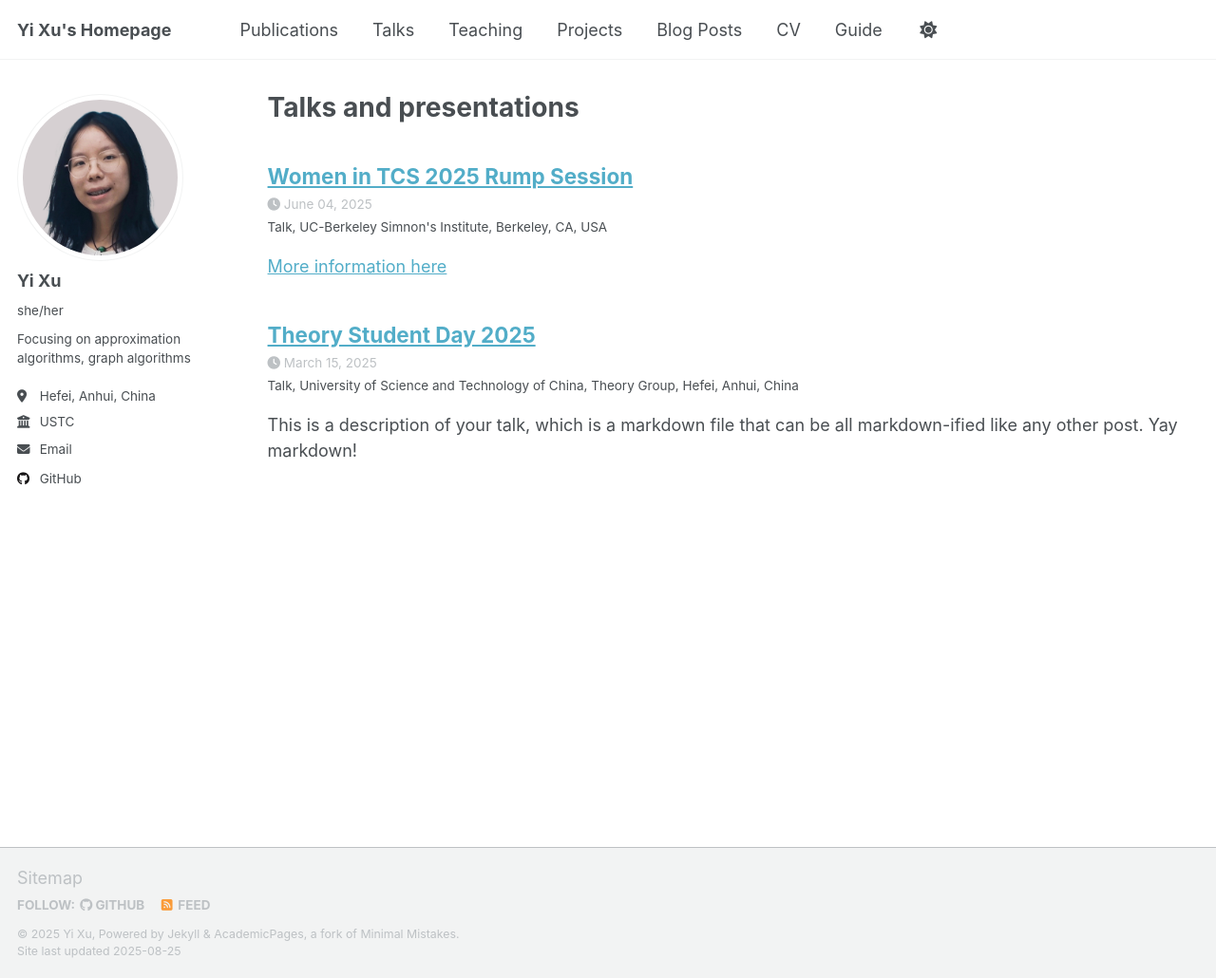
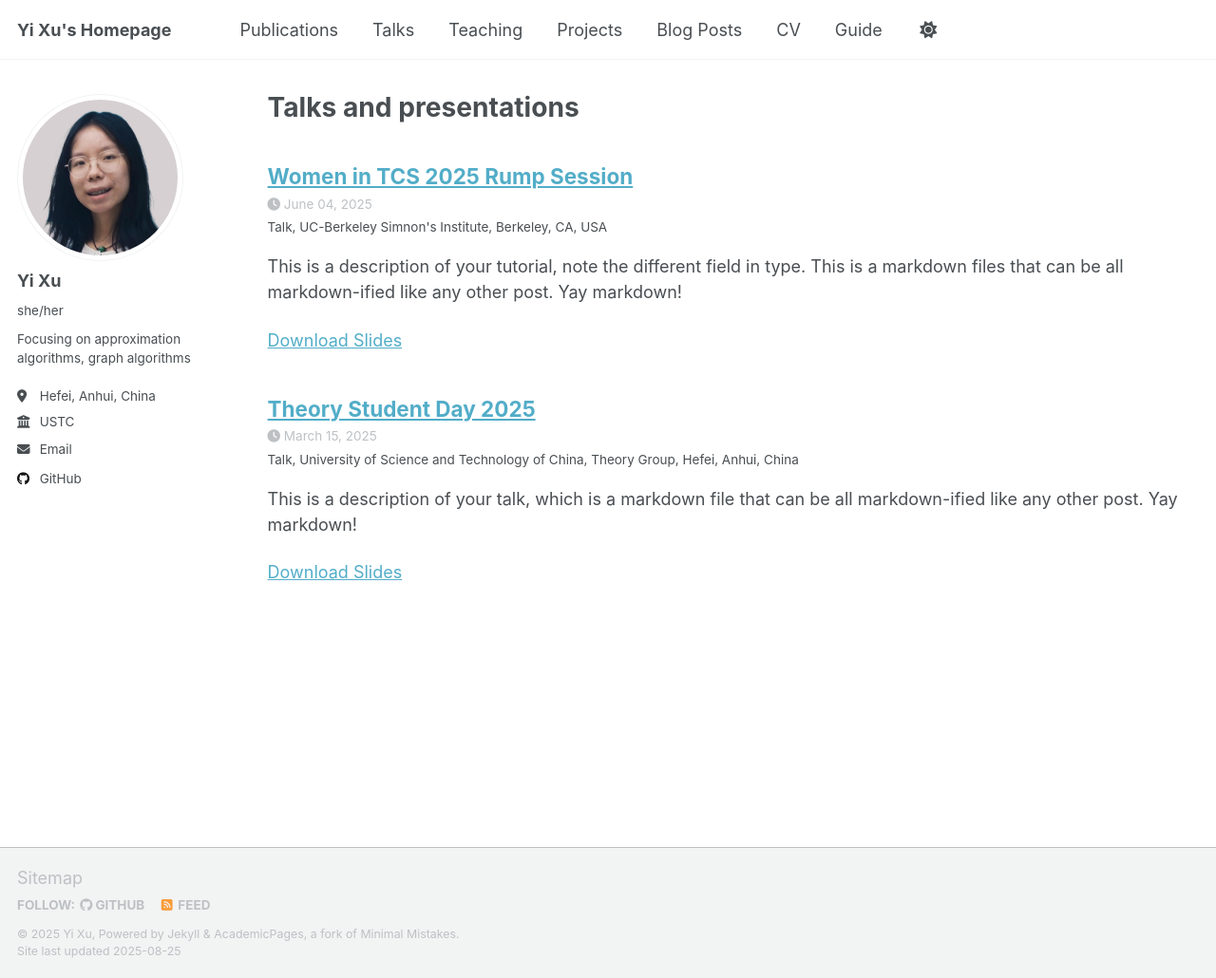
Before and after one commit to yixu-cs/yixu-cs.github.io, a Jekyll site: the page built from _pages/talks.html, in a window 1280 px wide and 1030 px high. Shown: the whole window at 95% size. Built offline with Jekyll 4.4.1, drawn with Linux system fonts in a browser that asks for light colours; a script that is not in the unit is left out.

Commit message:
enabled talks to have slide links to download

```diff
--- a/_includes/archive-single-talk.html
+++ b/_includes/archive-single-talk.html
@@ -38,5 +38,6 @@
     {% if post.date %}<p class="page__meta"><i class="fa fa-clock" aria-hidden="true"></i> {{ post.date | date: '%B %d, %Y' }}</p>{% endif %}
     {% if post.venue %}<p class="archive__item-excerpt" itemprop="description">{{post.type}}, {{ post.venue }},  {{post.location}} {% endif %}
     {% if post.excerpt %}<p class="archive__item-excerpt" itemprop="description">{{ post.excerpt | markdownify }}</p>{% endif %}
+    {% if post.slidesurl %}<p><a href="{{ post.slidesurl }}">Download Slides</a></p>{% endif %}
   </article>
 </div>
--- a/_talks/2025-06-04-WIT.md
+++ b/_talks/2025-06-04-WIT.md
@@ -9,6 +9,4 @@ location: "Berkeley, CA, USA"
 slidesurl: 'https://yixu-cs.github.io/files/WIT-SLC.pdf'
 ---
 
-[More information here](http://exampleurl.com)
-
 This is a description of your tutorial, note the different field in type. This is a markdown files that can be all markdown-ified like any other post. Yay markdown!
```
Also changed, not shown: _talks/2025-03-15-theory-student-day.md (+1 -1 lines).
